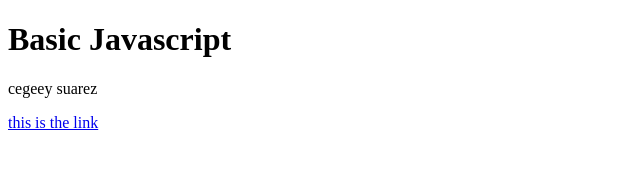
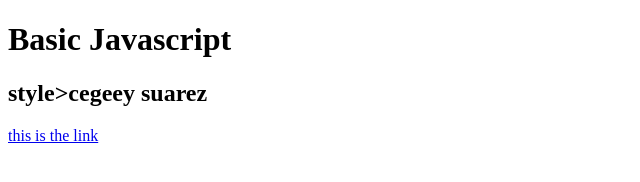
Before and after one commit to kuiamenhmartin/webdevelopment, a plain HTML site: page index.html in a window 1280 px wide. Shown: the whole page, without its empty margins (0-640 px from the left). Drawn offline with Linux system fonts and the light colour scheme.

Commit message:
/index.html; conf

```diff
--- a/index.html
+++ b/index.html
@@ -5,7 +5,7 @@
   </head>
   <body>
     <h1>Basic Javascript</h1>
-    <p>cegeey suarez</p>
+    <h2>style>cegeey suarez</h2>
     <a
       href="https://github.com/kuiamenhmartin/webdevelopment/tree/master"
       target="blank"
```
